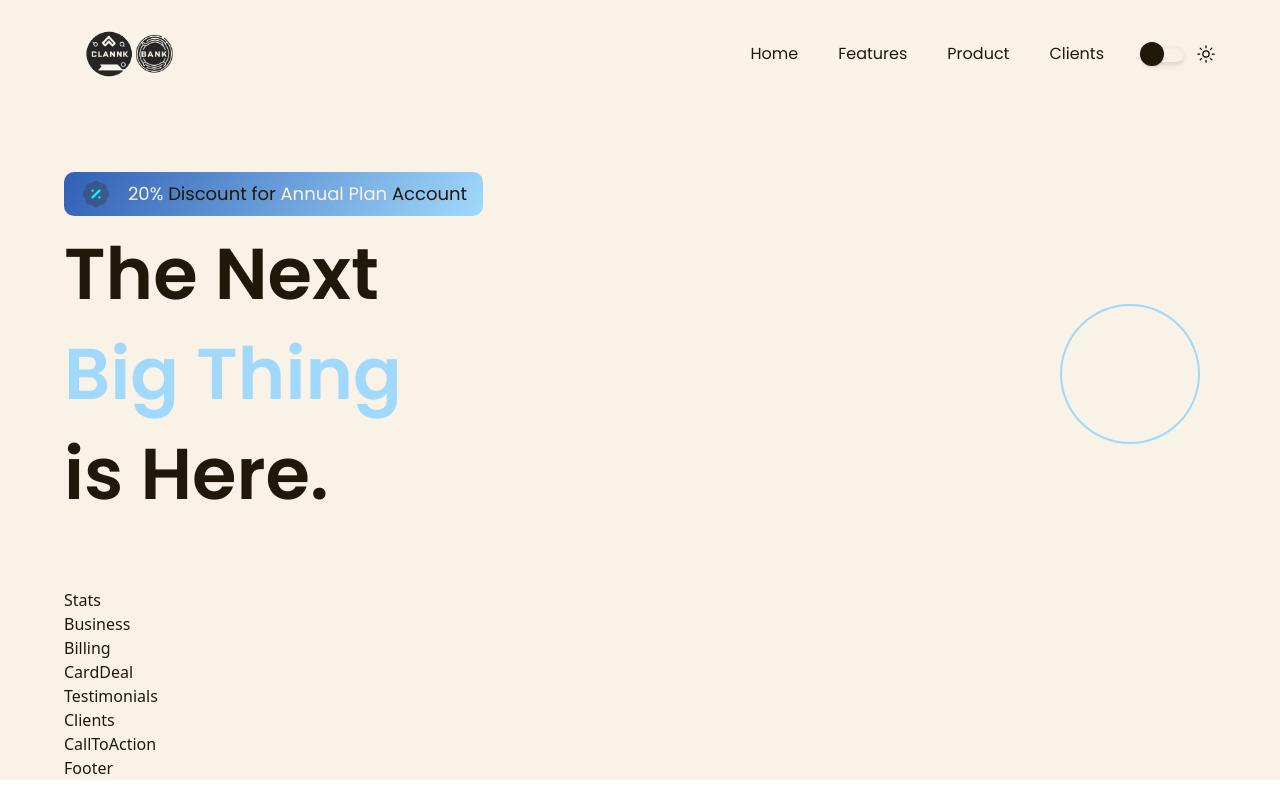
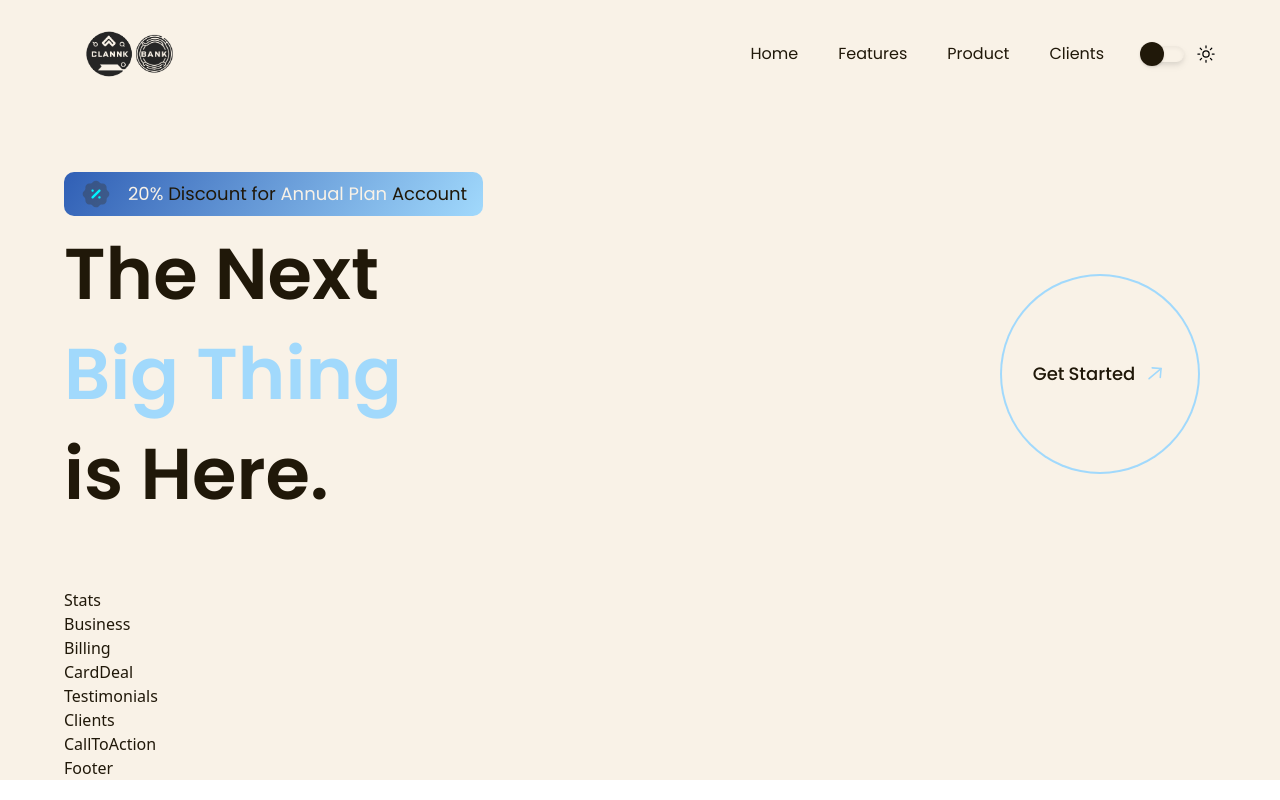
Before and after one commit to td2thinh/react-finance-app, a React (Vite) app: page / in a window 1280 px wide. Built offline with nearby package versions, Linux system fonts and the light colour scheme.

Commit message:
GetStarted Component done

```diff
--- a/src/components/GetStarted.tsx
+++ b/src/components/GetStarted.tsx
@@ -3,8 +3,13 @@ import { arrowUp } from "../assets"
 
 const GetStarted = () => {
     return (
-        <div className={`${styles.flexCenter} w-[140px] h-[140px] rounded-full bg-lightAccent p-[2px] cursor-pointer`}>
+        <div className={`${styles.flexCenter} w-[200px] h-[200px] rounded-full bg-lightAccent p-[2px] cursor-pointer`}>
             <div className={`${styles.flexCenter} w-full h-full rounded-full bg-light dark:bg-dark`}>
+                <div className={`${styles.flexStart} flex-row`}>
+                    <p className='font-poppins font-medium text-[18px] leading-[23px] mr-1'>Get {' '}</p>
+                    <p className='font-poppins font-medium text-[18px] leading-[23px]'>Started</p>
+                    <img src={arrowUp} alt="arrow up" className="w-[24px] h-[24px] ml-2" />
+                </div>
             </div>
         </div>
     )
--- a/src/components/Hero.tsx
+++ b/src/components/Hero.tsx
@@ -29,7 +29,7 @@ const Hero = () => {
                             <br className="sm:block hidden"></br>
                             <span className="text-lightAccent">Big Thing</span>
                             <br className="sm:block hidden"></br>
-                            is Here.
+                            {' '} is Here.
                         </h1>
                         <div className="ss:flex hidden md:mr-4 mr-0">
                             <GetStarted />
```
Also changed, not shown: src/assets/arrow-up.svg.
